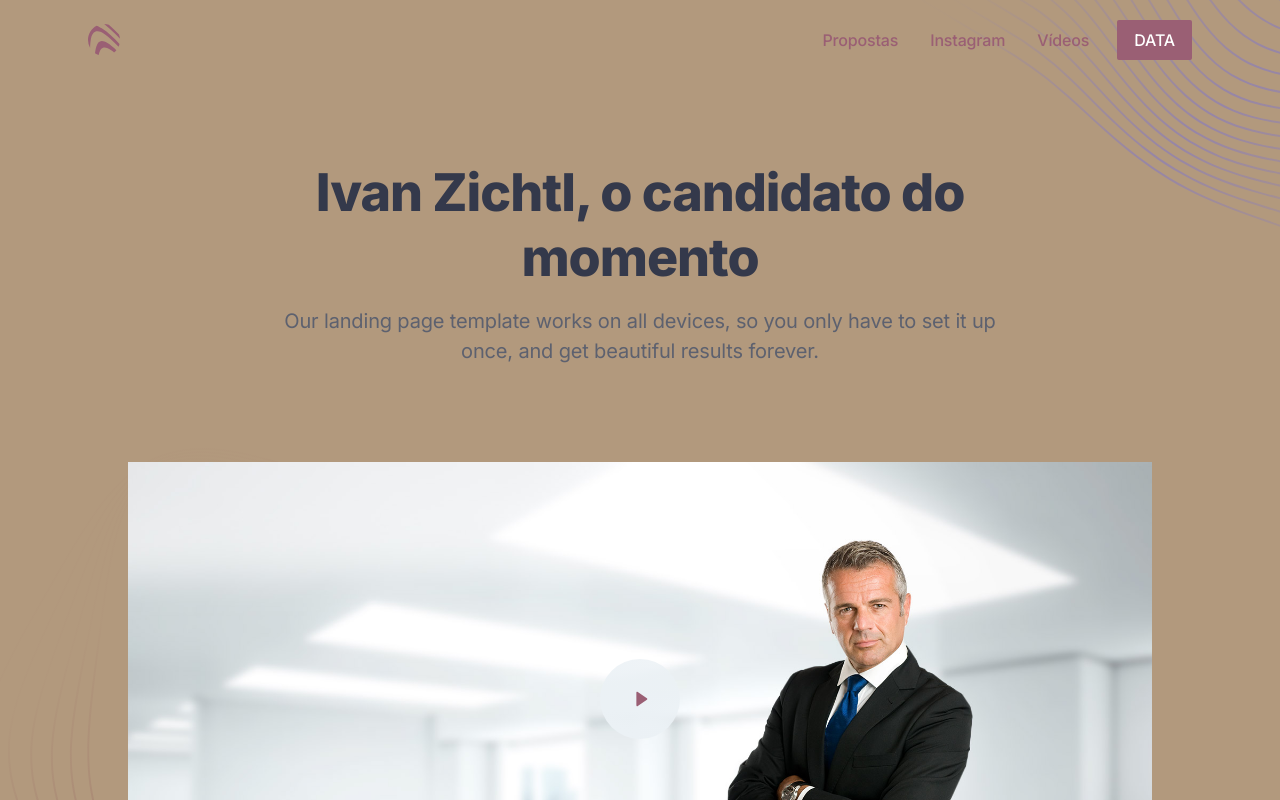
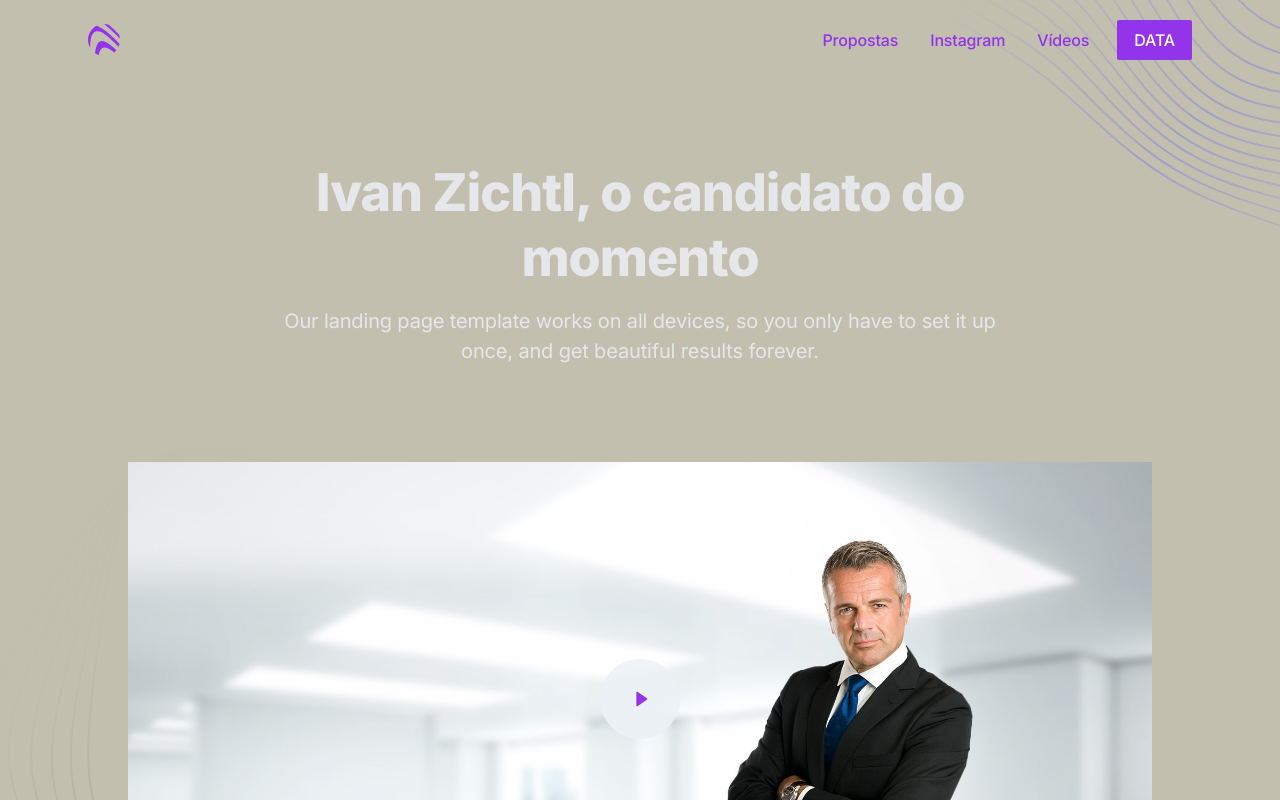
Before and after one commit to alcemaia/projetoMpt, a Next.js app: page / in a window 1280 px wide. Shown: the top 800 px of the page. Built offline with nearby package versions, Linux system fonts and the light colour scheme; no server answers.

Commit message:
criação de variaveis de cores e alteração de bg

```diff
--- a/app/colors.ts
+++ b/app/colors.ts
@@ -6,8 +6,8 @@ export interface ColorTheme {
   }
 
 export const colorTheme: ColorTheme = {
-    primary: '#c2b9a8',    // Red
-    secondary: '#34394b',  // Green
-    accent: "#6f1a39",     // Blue
-    background: '#a98e6f'  // White
+    primary: '#771819',    // Vermelho
+    secondary: '#A48E6C',  // cremeEscuro
+    accent: "#373A4C",     // azulEscuro
+    background: '#c3bfae'  // cremeClaro
   };
--- a/app/layout.tsx
+++ b/app/layout.tsx
@@ -30,7 +30,7 @@ export default function RootLayout({
 }) {
   return (
     <html lang="en">
-      <body className={`${inter.variable} ${architects_daughter.variable} font-inter antialiased bg-gray-900 text-gray-200 tracking-tight`}>
+      <body className={`${inter.variable} ${architects_daughter.variable} font-inter antialiased bg-cremeClaro-200 text-gray-200 tracking-tight`}>
         <div className="flex flex-col min-h-screen overflow-hidden">
           <Header />
           {children}
--- a/package.json
+++ b/package.json
@@ -15,7 +15,7 @@
     "@types/react-dom": "18.0.11",
     "aos": "^3.0.0-beta.6",
     "dotenv": "^16.0.3",
-    "next": "^13.4.3",
+    "next": "^13.4.4",
     "react": "18.2.0",
     "react-dom": "18.2.0",
     "typescript": "^5.0.4"
--- a/tailwind.config.js
+++ b/tailwind.config.js
@@ -8,60 +8,20 @@ module.exports = {
   theme: {
     extend: {
       colors: {
-        gray: {
-          100: '#f6f4f1',
-          300: '#e5ddd4',
-          400: '#ddd2c5',
-          500: '#d4c7b7',
-          600: '#c3b09a',
-          700: '#baa58c',
-          800: '#b2997d',
-          900: '#b2997d',
+        azulEscuro: {
+          900: '#373A4C',
         },
-        // gray: {
-        //   100: '#EBF1F5',
-        //   200: '#D9E3EA',
-        //   300: '#C5D2DC',
-        //   400: '#9BA9B4',
-        //   500: '#707D86',
-        //   600: '#55595F',
-        //   700: '#33363A',
-        //   800: '#25282C',
-        //   900: '#151719',
-        // },
-        // purple: {
-        //   100: '#F4F4FF',
-        //   200: '#E2E1FF',
-        //   300: '#CBCCFF',
-        //   400: '#ABABFF',
-        //   500: '#8D8DFF',
-        //   600: '#5D5DFF',
-        //   700: '#4B4ACF',
-        //   800: '#38379C',
-        //   900: '#262668',
-        // },
-        darkGray: {
-          100: '#ffffff',
-          200: '#c2c4c9',
-          300: '#aeb0b7',
-          400: '#9a9ca5',
-          500: '#858893',
-          600: '#717481',
-          700: '#5d616f',
-          800: '#484d5d',
-          900: '#34394b',
+
+        cremeClaro: {
+          200: '#c3bfae'
         },
-        purple: {
-          100: '#ffffff',
-          200: '#f1e8eb',
-          300: '#e2d1d7',
-          400: '#d4bac4',
-          500: '#c5a3b0',
-          600: '#9a5f74',
-          700: '#8c4861',
-          800: '#7d314d',
-          900: '#6f1a39',
+        cremeEscuro: {
+          400: '#A48E6C',
         },
+
+        vermelho: {
+          900: '#771819'
+        }
       },
       spacing: {
         '9/16': '56.25%',
```
Also changed, not shown: 2 other files (tests, documents, lock files or other folders).
